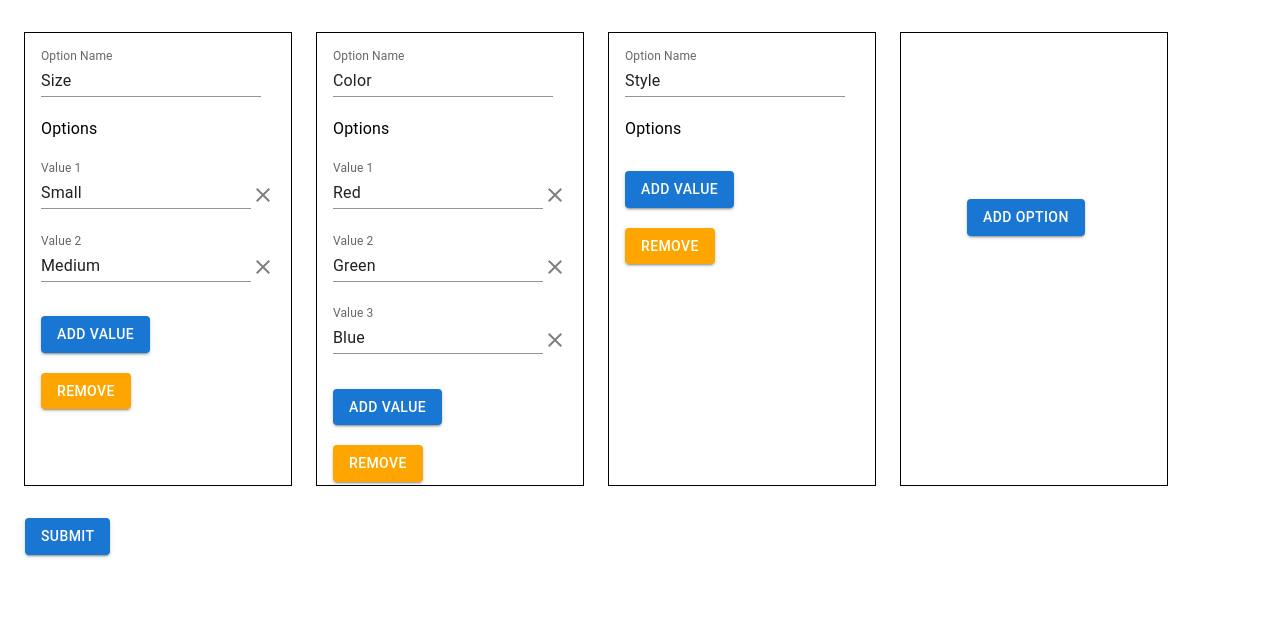
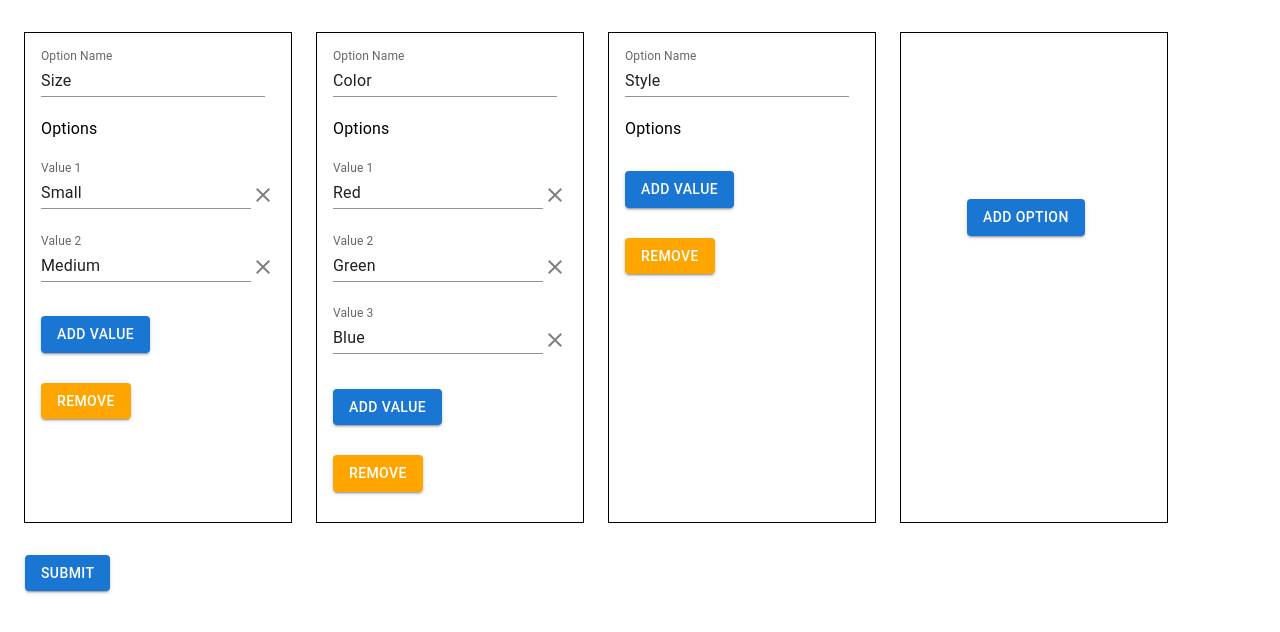
Before and after one commit to ThenmozhiDev/thenmozhi-atdigital-worksheet, a React (Create React App) app in the folder react-basics-project/: page / in a window 1280 px wide. Shown: the top 632 px of the page. Built offline with nearby package versions, Linux system fonts and the light colour scheme.

Commit message:
changes updated

```diff
--- a/react-basics-project/src/Components/AddOptionCard.tsx
+++ b/react-basics-project/src/Components/AddOptionCard.tsx
@@ -11,7 +11,7 @@ export default function AddOptionCard({ onChange }: defaultProps) {
         border="1px solid black"
         padding={2}
         width={"100%"}
-        height={"420px"}
+        maxHeight="100rem"
         maxWidth={"234px"}
       >
         <Typography>
--- a/react-basics-project/src/Components/MainOptionCard.tsx
+++ b/react-basics-project/src/Components/MainOptionCard.tsx
@@ -2,11 +2,14 @@ import { Box, Button, Typography } from "@mui/material";
 import { ChangeEvent, useState } from "react";
 import OptionPanel from "./OptionPanel";
 
-
-
 export default function MainOptionCard() {
-  const [addOptions, setAddOptions] = useState<{Name: string, Options: string[]}[]>([{Name: "Size", Options: ["Small", "Medium"]}, {Name: "Color", Options: ["Red", "Green", "Blue"]}, {Name: "Style", Options: []}]);
-
+  const [addOptions, setAddOptions] = useState<
+    { Name: string; Options: string[] }[]
+  >([
+    { Name: "Size", Options: ["Small", "Medium"] },
+    { Name: "Color", Options: ["Red", "Green", "Blue"] },
+    { Name: "Style", Options: [] },
+  ]);
 
   let handleOption = (
     i: number,
@@ -19,45 +22,53 @@ export default function MainOptionCard() {
 
   let handleChange = (
     i: number,
-      j:number,
+    j: number,
     e: ChangeEvent<HTMLInputElement | HTMLTextAreaElement>
   ) => {
+    console.log(i, j);
     let newAddOptions = [...addOptions];
     newAddOptions[i]["Options"][j] = e.target.value;
     setAddOptions(newAddOptions);
   };
   let addValueHandler = (i: number) => {
     let newAddOptions = [...addOptions];
-      newAddOptions[i]["Options"]=[...newAddOptions[i]["Options"], ""];
+    newAddOptions[i]["Options"] = [...newAddOptions[i]["Options"], ""];
     setAddOptions(newAddOptions);
   };
 
   let addOptionHandler = () => {
     setAddOptions([...addOptions, { Name: "", Options: [] }]);
-
   };
 
   const removeAddOption = (index: number) => {
     let removeAddOption = [...addOptions];
     removeAddOption.splice(index, 1);
     setAddOptions(removeAddOption);
-  }
+  };
 
   const removeValueOption = (i: number, index: number) => {
+    console.log(i, index);
     let removeValueOption = [...addOptions];
-    removeValueOption[i]["Options"] = [...removeValueOption[i]["Options"], ""].splice(index, 1);
+    removeValueOption[i]["Options"].splice(index, 1);
     setAddOptions(removeValueOption);
-  }
+  };
   const submitHandler = () => {
     //e.preventDefault();
 
     console.log(addOptions);
-
   };
   return (
     <>
       <Box>
-        <OptionPanel addOptionHandler={addOptionHandler} addOptions={addOptions}  handleOption={handleOption} addValueHandler={addValueHandler} handleChange={handleChange} removeAddOption={removeAddOption} removeValueOption={removeValueOption}/>
+        <OptionPanel
+          addOptionHandler={addOptionHandler}
+          addOptions={addOptions}
+          handleOption={handleOption}
+          addValueHandler={addValueHandler}
+          handleChange={handleChange}
+          removeAddOption={removeAddOption}
+          removeValueOption={removeValueOption}
+        />
         <Typography marginTop="30px" marginLeft="25px">
           <Button variant="contained" type="submit" onClick={submitHandler}>
             SUBMIT
--- a/react-basics-project/src/Components/OptionCard.tsx
+++ b/react-basics-project/src/Components/OptionCard.tsx
@@ -1,49 +1,72 @@
 import { Box, Button, TextField, Typography } from "@mui/material";
-import { ChangeEvent, useState } from "react";
+import { ChangeEvent } from "react";
 import ValuesList from "../ValuesList";
 
 interface defaultProps {
-  onChange: (event: ChangeEvent<HTMLInputElement | HTMLTextAreaElement>) => void;
+  onChange: (
+    event: ChangeEvent<HTMLInputElement | HTMLTextAreaElement>
+  ) => void;
   addValueHandler: () => void;
-  addValues:  string[];
-  handleChange: (i: number,
-    e: ChangeEvent<HTMLInputElement | HTMLTextAreaElement> ) => void;
+  addValues: string[];
+  handleChange: (
+    i: number,
+    e: ChangeEvent<HTMLInputElement | HTMLTextAreaElement>
+  ) => void;
   index: number;
   name: string;
   onChange1: () => void;
-    removeValueOption: (i: number, index: number) => void;
+  removeValueOption: (i: number) => void;
 }
 
-export default function OptionCard({onChange, addValueHandler,
+export default function OptionCard({
+  onChange,
+  addValueHandler,
   addValues,
   index,
   name,
   onChange1,
   removeValueOption,
-  handleChange}: defaultProps) {
-
-
-
+  handleChange,
+}: defaultProps) {
   return (
     <Box
       marginLeft={3}
       border="1px solid black"
-      padding={2}
+      paddingX={2}
       width={"234px"}
-      height={"420px"}
+      maxHeight="100rem"
+      paddingBottom="30px"
+      paddingTop="16px"
     >
-
       <Typography marginBottom="20px">
-        <TextField id="standard-basic" label="Option Name" variant="standard" value={name} onChange={onChange}/>
+        <TextField
+          id="standard-basic"
+          label="Option Name"
+          variant="standard"
+          value={name}
+          onChange={onChange}
+          style={{minWidth: "14rem"}}
+        />
       </Typography>
       <Typography marginBottom="20px">Options</Typography>
 
-      <ValuesList handleChange={handleChange} addValueHandler={addValueHandler} addValues={addValues} index={index} onChange={(e) => removeValueOption(index, e)}/>
+      <ValuesList
+        handleChange={handleChange}
+        addValueHandler={addValueHandler}
+        addValues={addValues}
+        index={index}
+        removeValueOption={removeValueOption}
+      />
 
-      <Box >
-        <Button variant="contained" style={{backgroundColor: "orange", top: "20px"}} onClick={onChange1}>Remove</Button>
+      <Box>
+        <Button
+          variant="contained"
+          style={{ backgroundColor: "orange", marginTop: "30px" }}
+          onClick={onChange1}
+        >
+          Remove
+        </Button>
       </Box>
-
     </Box>
   );
 }
--- a/react-basics-project/src/Components/OptionPanel.tsx
+++ b/react-basics-project/src/Components/OptionPanel.tsx
@@ -1,20 +1,23 @@
 import { Box } from "@mui/material";
-import { useState } from "react";
 import AddOptionCard from "./AddOptionCard";
 import OptionCard from "./OptionCard";
 import { ChangeEvent } from "react";
 
 interface defaultProps {
   addOptionHandler: () => void;
-  addOptions: { Name: string, Options: string[] }[];
+  addOptions: { Name: string; Options: string[] }[];
   removeAddOption: (index: number) => void;
-  handleOption: (i: number,
-    e: ChangeEvent<HTMLInputElement | HTMLTextAreaElement> ) => void;
-    addValueHandler: (i: number) => void;
-    handleChange: (i: number, j:number,
-      e: ChangeEvent<HTMLInputElement | HTMLTextAreaElement> ) => void;
+  handleOption: (
+    i: number,
+    e: ChangeEvent<HTMLInputElement | HTMLTextAreaElement>
+  ) => void;
+  addValueHandler: (i: number) => void;
+  handleChange: (
+    i: number,
+    j: number,
+    e: ChangeEvent<HTMLInputElement | HTMLTextAreaElement>
+  ) => void;
   removeValueOption: (i: number, index: number) => void;
-
 }
 
 export default function OptionPanel({
@@ -23,18 +26,24 @@ export default function OptionPanel({
   handleOption,
   addValueHandler,
   handleChange,
- removeAddOption,
- removeValueOption,
-
-
+  removeAddOption,
+  removeValueOption,
 }: defaultProps) {
-
-
   return (
     <Box marginY={4}>
       <Box display={"flex"}>
-        {addOptions.map(({Name}, index: any) => (
-          <OptionCard  key={index} onChange={(e) => handleOption(index, e)} addValueHandler={() => addValueHandler(index)} name={Name} addValues={addOptions[index]["Options"]} handleChange={(i, e) => handleChange(index, i, e)} index={index} onChange1={()=> removeAddOption(index)} removeValueOption={removeValueOption}/>
+        {addOptions.map(({ Name }, index: any) => (
+          <OptionCard
+            key={index}
+            onChange={(e) => handleOption(index, e)}
+            addValueHandler={() => addValueHandler(index)}
+            name={Name}
+            addValues={addOptions[index]["Options"]}
+            handleChange={(i, e) => handleChange(index, i, e)}
+            index={index}
+            onChange1={() => removeAddOption(index)}
+            removeValueOption={(i) => removeValueOption(index, i)}
+          />
         ))}
         <AddOptionCard onChange={addOptionHandler} />
       </Box>
--- a/react-basics-project/src/ValuesList.tsx
+++ b/react-basics-project/src/ValuesList.tsx
@@ -1,8 +1,7 @@
 import { Box, TextField, Typography } from "@mui/material";
 import Button from "@mui/material/Button";
-import { useState } from "react";
 import { ChangeEvent } from "react";
-import CloseIcon from '@mui/icons-material/Close';
+import CloseIcon from "@mui/icons-material/Close";
 
 interface valueProps {
   addValueHandler: () => void;
@@ -12,28 +11,35 @@ interface valueProps {
     e: ChangeEvent<HTMLInputElement | HTMLTextAreaElement>
   ) => void;
   index: number;
-  onChange: (e: any) => void;
+  removeValueOption: (i: number) => void;
 }
 
 export default function ValuesList({
   index,
   addValueHandler,
   addValues,
-  onChange,
+  removeValueOption,
   handleChange,
 }: valueProps) {
   return (
     <>
       {addValues.map((Options, index) => (
-        <Box marginBottom="20px"  display={"flex"}>
+        <Box marginBottom="20px" display={"flex"}>
           <TextField
             variant="standard"
             label={"Value" + " " + (index + 1)}
             onChange={(e) => handleChange(index, e)}
             key={index}
             value={Options}
+            style={{ minWidth: "13rem"}}
           />
-  <Typography marginTop={2.7} color="gray" onClick={onChange}><CloseIcon /></Typography>
+          <Typography
+            marginTop={2.7}
+            color="gray"
+            onClick={() => removeValueOption(index)}
+          >
+            <CloseIcon />
+          </Typography>
         </Box>
       ))}
       <Typography marginTop="30px">
```
Lines whose indentation alone changed are shown as unchanged.
